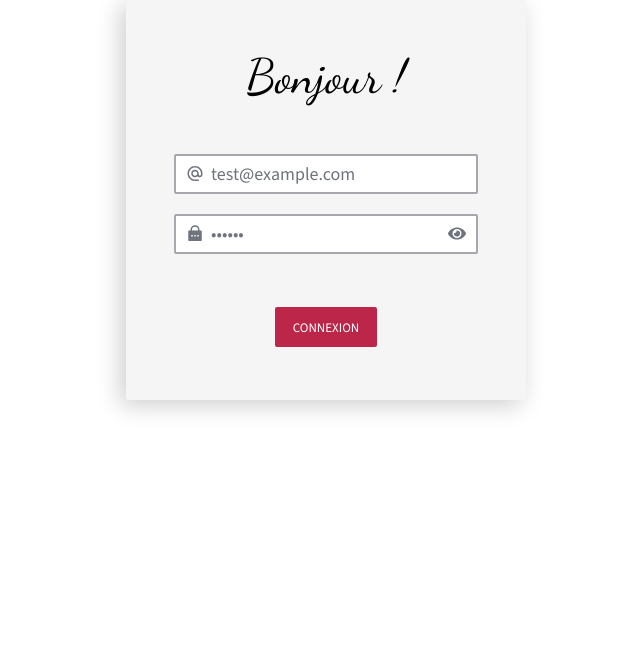
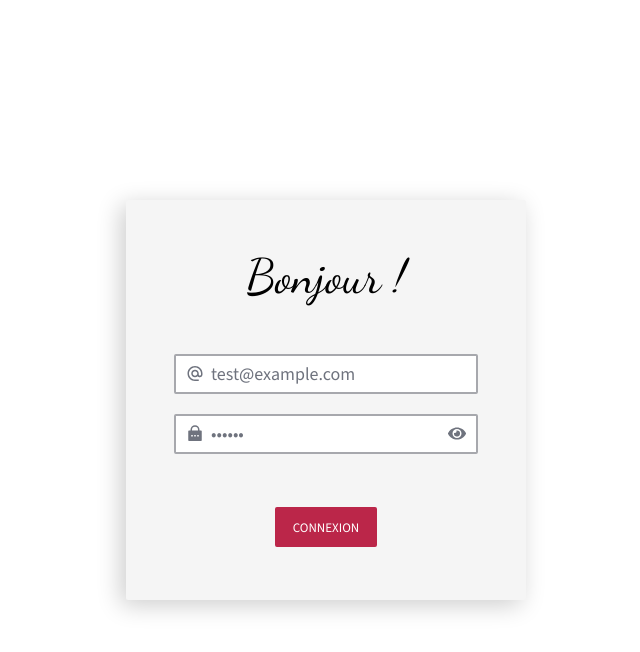
Before and after one commit to MaelBriantin/crm-frontend, a React (Vite) app: page /login in a window 1280 px wide. Shown: the top 652 px of the page, without its empty margins (314-954 px from the left). Built offline with nearby package versions, Linux system fonts and the light colour scheme.

Commit message:
feat(router-layout): add routing component, and layouts

```diff
--- a/src/App.tsx
+++ b/src/App.tsx
@@ -1,14 +1,9 @@
-import { Routes, Route } from "react-router-dom";
-import { LoginPage } from "./pages/auth/LoginPage";
-import { HomePage } from "./pages/HomePage";
+import { Router } from "./routes/Router";
 
 function App() {
 
   return (
-    <Routes>
-      <Route path={'/login'} element={<LoginPage />} />
-      <Route path={'/home'} element={<HomePage />} />
-    </Routes>
+    <Router />
   )
 }
 
--- /dev/null
+++ b/src/layouts/AuthenticatedLayout.tsx
@@ -0,0 +1,19 @@
+import styled from "styled-components";
+import { Outlet } from "react-router-dom";
+
+export const AuthenticatedLayout = () => {
+    return (
+        <AuthenticatedLayoutStyle >
+            <Outlet />
+        </AuthenticatedLayoutStyle>
+    );
+};
+
+const AuthenticatedLayoutStyle = styled.div`
+    height: 100vh;
+    width: 100vw;
+    overflow: hidden;
+    display: flex;
+    justify-content: center;
+    align-items: center;
+`;
--- /dev/null
+++ b/src/layouts/GuestLayout.tsx
@@ -0,0 +1,19 @@
+import styled from "styled-components";
+import { Outlet } from "react-router-dom";
+
+export const GuestLayout = () => {
+    return (
+        <GuestLayoutStyle >
+            <Outlet />
+        </GuestLayoutStyle>
+    );
+};
+
+const GuestLayoutStyle = styled.div`
+    height: 100vh;
+    width: 100vw;
+    overflow: hidden;
+    display: flex;
+    justify-content: center;
+    align-items: center;
+`;
--- /dev/null
+++ b/src/routes/Router.tsx
@@ -0,0 +1,18 @@
+import { Route, Routes } from "react-router-dom";
+import { HomePage } from "../pages/HomePage.tsx";
+import { LoginPage } from "../pages/auth/LoginPage.tsx";
+import { GuestLayout } from "../layouts/GuestLayout.tsx";
+import { AuthenticatedLayout } from "../layouts/AuthenticatedLayout.tsx";
+
+export const Router = () => {
+    return (
+        <Routes>
+            <Route element={<GuestLayout/>}>
+                <Route path={'/login'} element={<LoginPage />} />
+            </Route>
+            <Route element={<AuthenticatedLayout/>}>
+                <Route path={'/home'} element={<HomePage />} />
+            </Route>
+        </Routes>
+    );
+};
```
